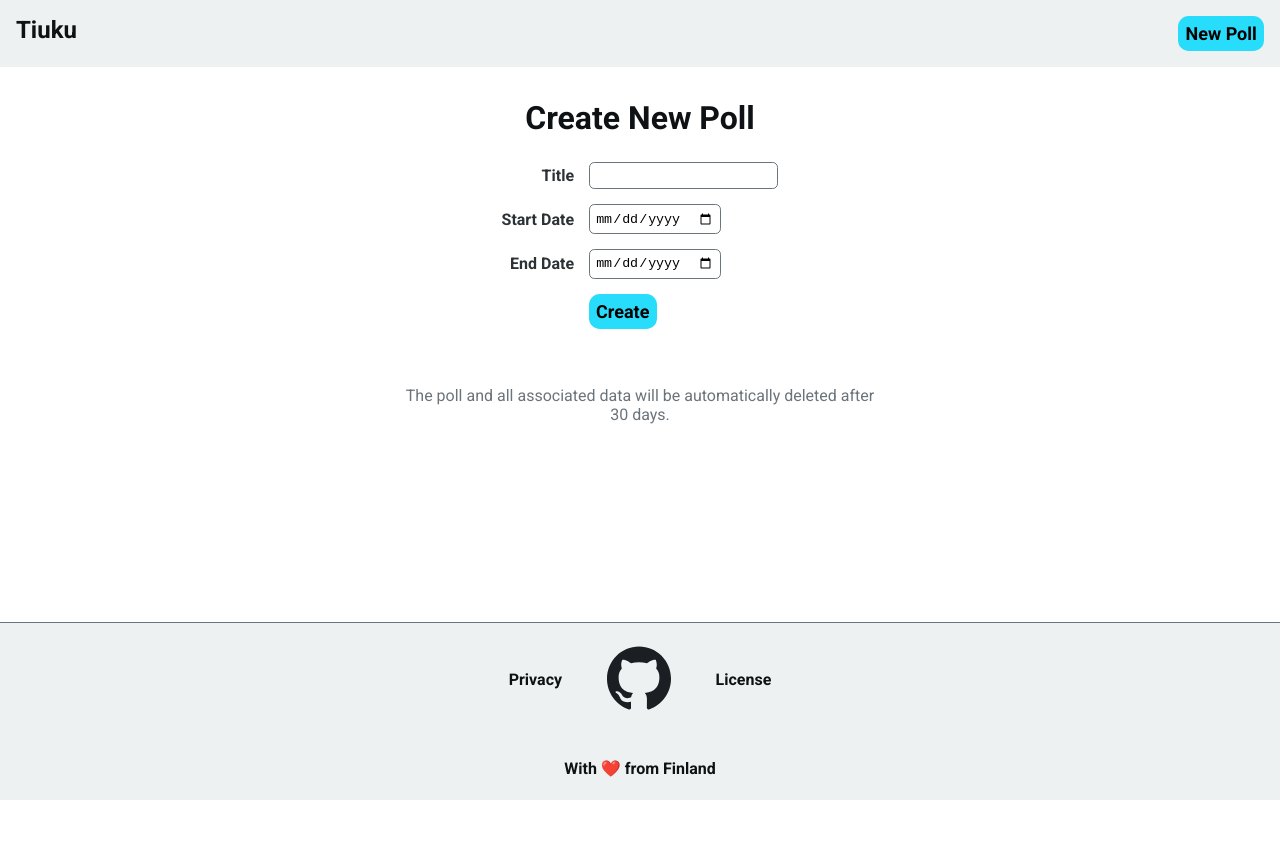
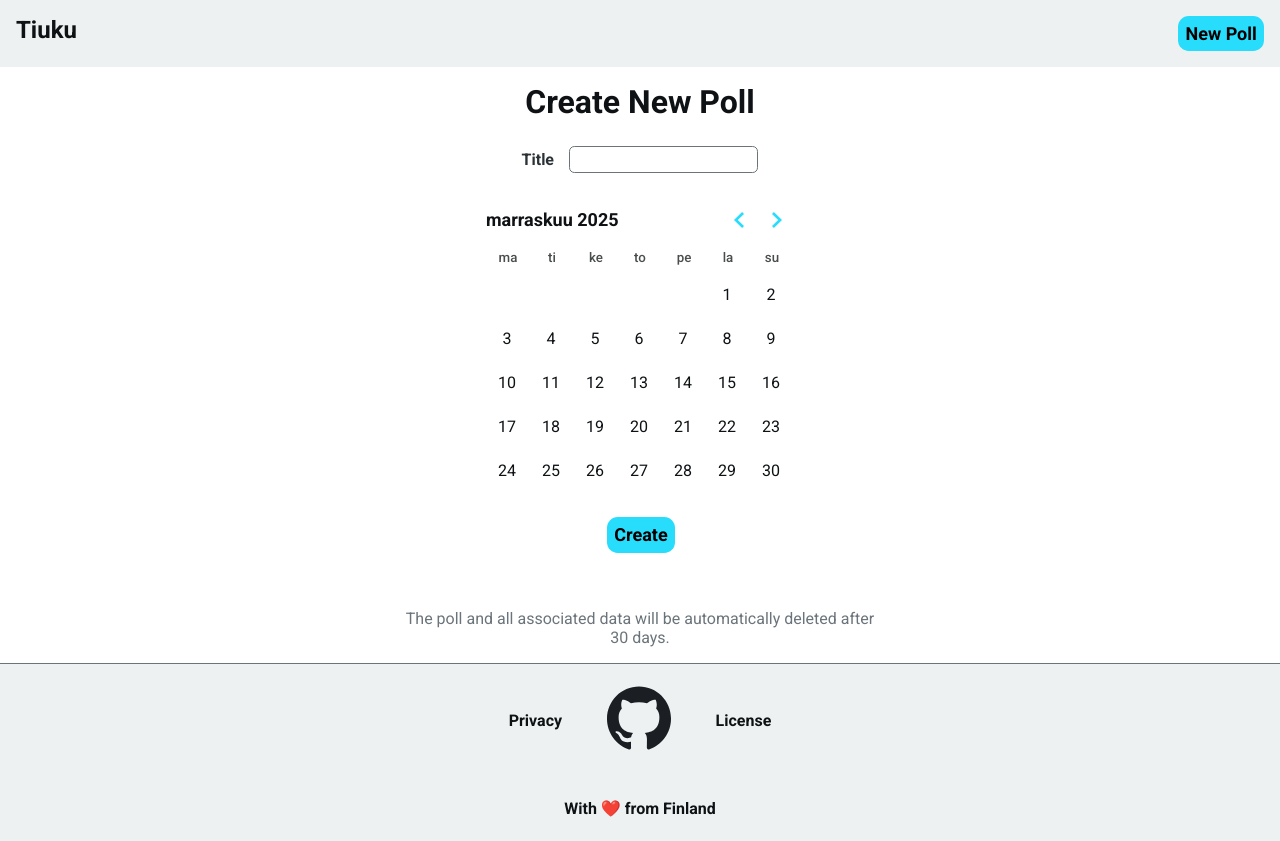
Before and after one commit to maholmlund/tiuku, a Next.js app: page /new in a window 1280 px wide. Before the commit the page ends 800 px from the top, so only its background shows below. Built offline with nearby package versions, Linux system fonts and the light colour scheme.

Commit message:
improve poll creation interface + misc. improvements

```diff
--- a/app/api/poll/route.ts
+++ b/app/api/poll/route.ts
@@ -2,6 +2,13 @@ import { NextRequest, NextResponse } from "next/server";
 import dayjs from "dayjs";
 import Poll from "@/backend/models/Poll";
 import dbConnect from "@/backend/db";
+import { z } from "zod"
+
+const requestSchema = z.object({
+  title: z.string().min(1),
+  start: z.string(),
+  end: z.string(),
+});
 
 export async function POST(req: NextRequest) {
   try {
@@ -18,7 +25,8 @@ export async function POST(req: NextRequest) {
 }
 
 async function readRequest(req: NextRequest) {
-  const { title, start, end } = await req.json();
+  const data = await req.json();
+  const { title, start, end } = requestSchema.parse(data);
   const startDate = dayjs(start);
   const endDate = dayjs(end);
   if (!title || !startDate.isValid() || !endDate.isValid()) {
--- a/app/new/page.tsx
+++ b/app/new/page.tsx
@@ -4,6 +4,11 @@ import AccentButton from "@/components/accentButton"
 import CopyBox from "@/components/copyBox"
 import CenteredContent from "@/components/centeredContent"
 import { useState } from "react"
+import { DayPicker } from "react-day-picker"
+import { fi } from "react-day-picker/locale"
+import { DateRange } from "react-day-picker"
+import "react-day-picker/style.css"
+import "@/app/rdp.css"
 
 export default function New() {
   const [link, setLink] = useState("");
@@ -19,27 +24,23 @@ export default function New() {
 
 function NewForm({ setLink }: { setLink: (link: string) => void }) {
   const [title, setTitle] = useState("");
-  const [start, setStart] = useState("");
-  const [end, setEnd] = useState("");
-
-  const addDate = (first: string, days: number) => {
-    let date = new Date(first);
-    date.setDate(date.getDate() + days);
-    return date.toISOString().split('T')[0];
-  }
+  const [selected, setSelected] = useState<DateRange | undefined>(undefined);
+  const [error, setError] = useState("");
 
   const submit = async () => {
     const result = await fetch("/api/poll", {
       method: "POST",
       body: JSON.stringify({
         title: title,
-        start: start,
-        end: end
+        start: selected?.from?.toISOString().split('T')[0],
+        end: selected?.to?.toISOString().split('T')[0],
       })
     })
     console.log(result);
     if (result.ok) {
       setLink((await result.json()).link);
+    } else {
+      setError("Please specify a valid name and a valid time range")
     }
   }
 
@@ -54,30 +55,21 @@ function NewForm({ setLink }: { setLink: (link: string) => void }) {
               <input className={styles.input} value={title} onChange={(e) => setTitle(e.target.value)} />
             </td>
           </tr>
-          <tr>
-            <th className={styles.tableHeading}>Start Date</th>
-            <td className={styles.tableItem}>
-              <input
-                type="date"
-                className={styles.input}
-                value={start} onChange={(e) => setStart(e.target.value)}
-                min={end ? addDate(end, -30) : ""}
-                max={end}
-              />
-            </td>
-          </tr>
-          <tr>
-            <th className={styles.tableHeading}>End Date</th>
-            <td className={styles.tableItem}>
-              <input
-                type="date"
-                className={styles.input}
-                value={end} onChange={(e) => setEnd(e.target.value)}
-                min={start}
-                max={start ? addDate(start, +30) : ""}
-              />
-            </td>
-          </tr>
+        </tbody>
+      </table>
+      <DayPicker
+        animate={true}
+        required={false}
+        timeZone="UTC"
+        mode="range"
+        max={29}
+        min={1}
+        locale={fi}
+        selected={selected}
+        onSelect={setSelected}
+      />
+      <table className={styles.table}>
+        <tbody>
           <tr>
             <th></th>
             <td className={styles.tableItem}>
@@ -90,6 +82,8 @@ function NewForm({ setLink }: { setLink: (link: string) => void }) {
           </tr>
         </tbody>
       </table>
+      {error &&
+        <p>{error}</p>}
       <p className={styles.bottomText}>The poll and all associated data will be automatically deleted after 30 days.</p>
     </CenteredContent>
   )
--- a/app/poll/[uuid]/page.tsx
+++ b/app/poll/[uuid]/page.tsx
@@ -4,7 +4,7 @@ import { ReactNode, useEffect, useState } from "react";
 import { IconPencil, IconPlus, IconCircleCheck } from "@tabler/icons-react";
 import { DayPicker } from "react-day-picker";
 import "react-day-picker/style.css"
-import "./rdp.css"
+import "@/app/rdp.css"
 import { fi } from "react-day-picker/locale"
 import CenteredContent from "@/components/centeredContent";
 import AccentButton from "@/components/accentButton";
@@ -250,7 +250,7 @@ function ResponseEditor({
         timeZone="UTC"
         mode="multiple"
         locale={fi}
-        disabled={{ before: new Date(start), after: new Date(dayjs(end).add(1, "day").format("YYYY-MM-DD")) }}
+        disabled={{ before: new Date(start), after: new Date(dayjs(end).format("YYYY-MM-DD")) }}
         selected={selected}
         onSelect={setSelected}
       />
--- a/app/poll/[uuid]/rdp.css
+++ b/app/rdp.css
@@ -1,5 +1,6 @@
 .rdp-root {
   --rdp-accent-color: var(--accent);
+  --rdp-accent-background-color: var(--bg3);
   --rdp-today-color: var(--text1);
   --rdp-disabled-opacity: 0.3;
 }
--- a/components/pageContent.module.css
+++ b/components/pageContent.module.css
@@ -1,5 +1,5 @@
 .pageContent {
   max-width: 50rem;
   margin: auto auto;
-  padding: 2em;
+  padding: 1em;
 }
```
